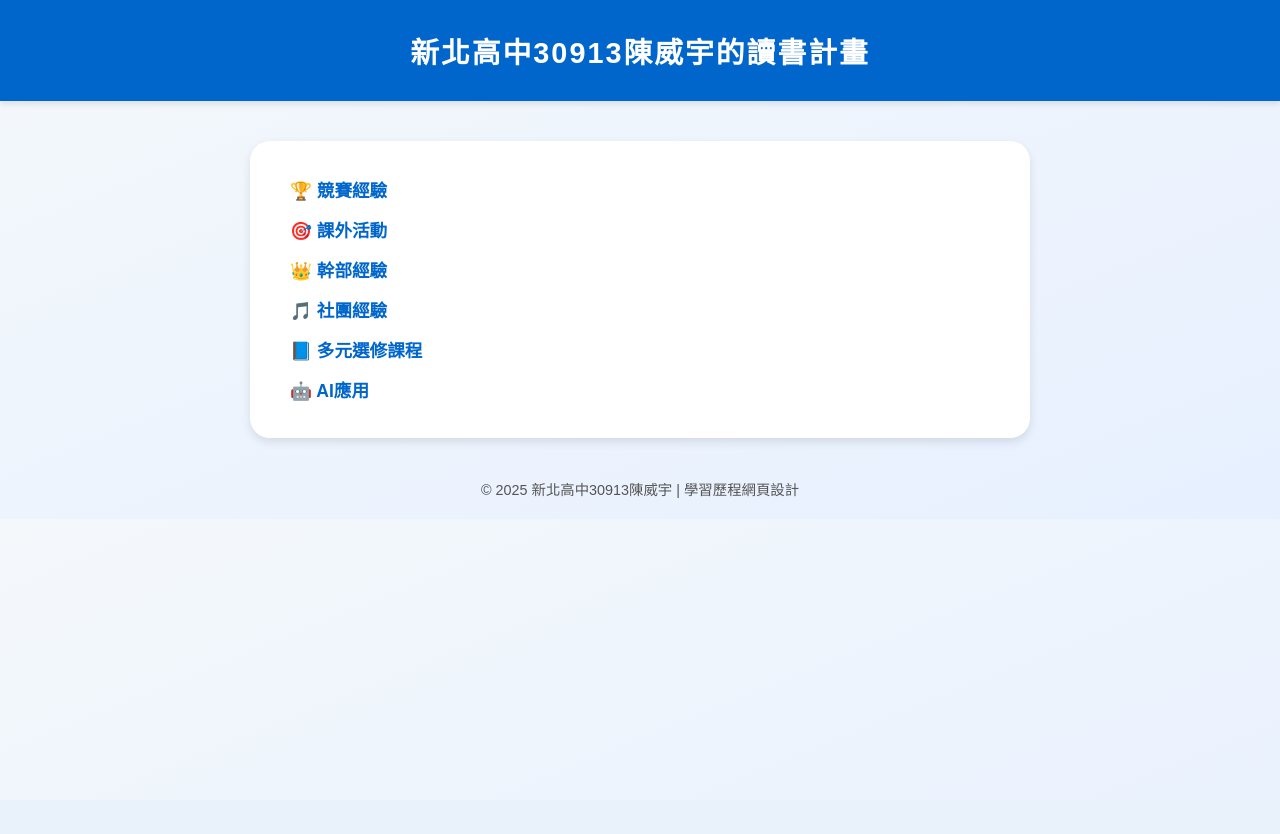
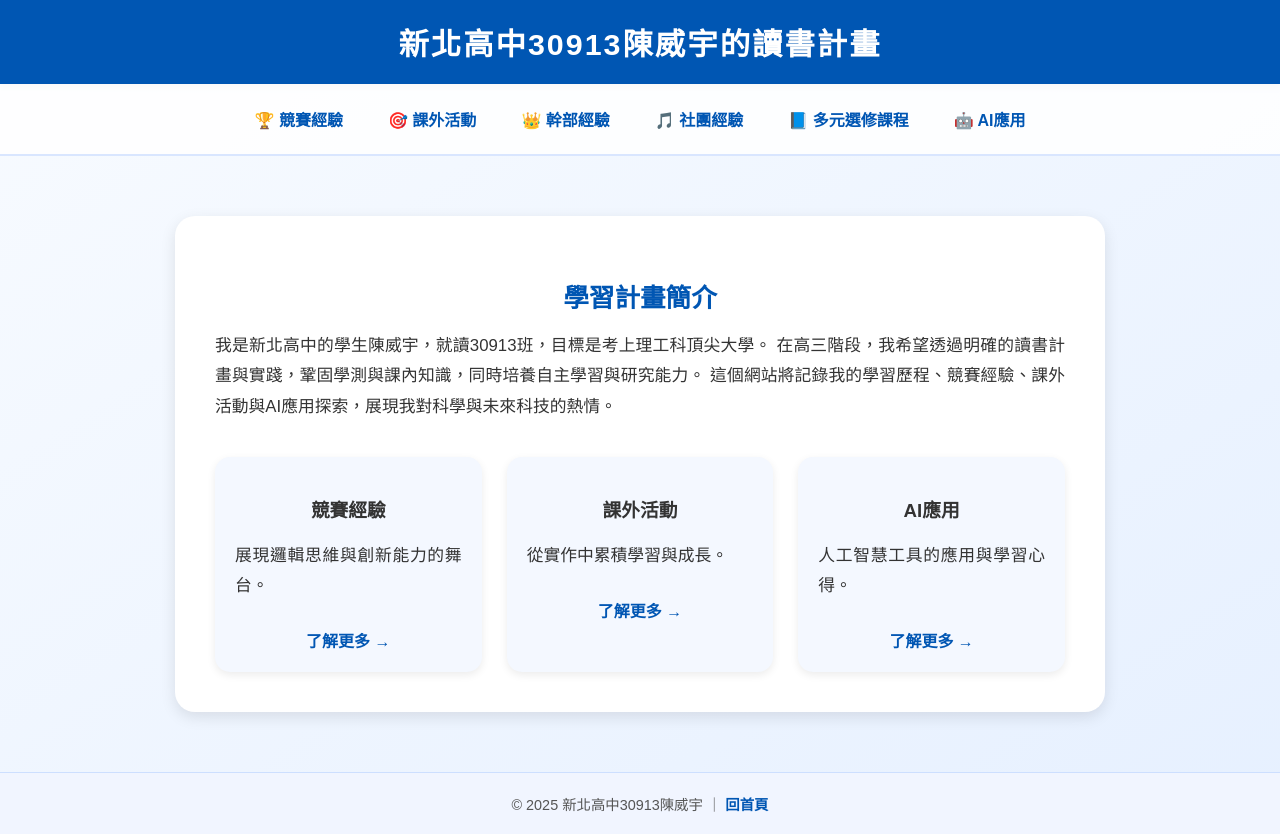
Before and after one commit to willsonchen8866/resume_NTSH, a Flask app: page / in a window 1280 px wide. Before the commit the page ends 498 px from the top, so only its background shows below. Run offline with Flask 3, Linux system fonts and the light colour scheme.

Commit message:
Update index.html

```diff
--- a/templates/index.html
+++ b/templates/index.html
@@ -6,85 +6,179 @@
     <meta name="description" content="新北高中30913陳威宇的讀書計畫與學習歷程">
     <title>新北高中30913陳威宇的讀書計畫</title>
     <style>
+        /* ---- 全域設定 ---- */
         body {
             font-family: "Noto Sans TC", "Microsoft JhengHei", sans-serif;
-            background: linear-gradient(to bottom right, #f4f8fb, #e7f0ff);
+            background: linear-gradient(to bottom right, #f8fbff, #e6f0ff);
             color: #333;
             margin: 0;
             padding: 0;
         }
 
+        /* ---- 頂部導覽列 ---- */
         header {
-            background-color: #0066cc;
+            background-color: #0056b3;
             color: white;
-            padding: 30px 0;
-            text-align: center;
-            box-shadow: 0 3px 6px rgba(0,0,0,0.1);
+            padding: 20px 0;
+            box-shadow: 0 3px 6px rgba(0,0,0,0.15);
         }
 
-        h1 {
+        header h1 {
             margin: 0;
-            font-size: 1.8rem;
+            text-align: center;
+            font-size: 1.9rem;
             letter-spacing: 2px;
         }
 
+        /* ---- 導覽選單 ---- */
         nav {
-            background-color: white;
-            max-width: 700px;
-            margin: 40px auto;
-            padding: 20px 40px;
-            border-radius: 20px;
-            box-shadow: 0 4px 10px rgba(0,0,0,0.1);
+            background: #ffffffdd;
+            display: flex;
+            justify-content: center;
+            flex-wrap: wrap;
+            gap: 15px;
+            padding: 15px;
+            border-bottom: 2px solid #d9e6ff;
         }
 
-        ul {
-            list-style: none;
-            padding: 0;
+        nav a {
+            color: #0056b3;
+            text-decoration: none;
+            font-weight: 600;
+            padding: 8px 15px;
+            border-radius: 10px;
+            transition: 0.2s;
         }
 
-        li {
-            margin: 15px 0;
-        }
-
-        a {
-            text-decoration: none;
-            color: #0066cc;
-            font-weight: 600;
-            font-size: 1.1rem;
-            transition: color 0.2s, transform 0.2s;
-        }
-
-        a:hover {
-            color: #003d80;
+        nav a:hover {
+            background-color: #0056b3;
+            color: white;
             transform: scale(1.05);
         }
 
+        /* ---- 主內容區 ---- */
+        main {
+            max-width: 850px;
+            margin: 60px auto;
+            background: white;
+            border-radius: 20px;
+            padding: 40px;
+            box-shadow: 0 5px 15px rgba(0,0,0,0.1);
+        }
+
+        main h2 {
+            text-align: center;
+            color: #0056b3;
+            font-size: 1.6rem;
+            margin-bottom: 15px;
+        }
+
+        main p {
+            text-align: justify;
+            line-height: 1.8;
+            font-size: 1.05rem;
+        }
+
+        /* ---- 卡片區 ---- */
+        .cards {
+            display: grid;
+            grid-template-columns: repeat(auto-fit, minmax(230px, 1fr));
+            gap: 25px;
+            margin-top: 35px;
+        }
+
+        .card {
+            background: #f4f8ff;
+            padding: 20px;
+            border-radius: 15px;
+            box-shadow: 0 3px 8px rgba(0,0,0,0.08);
+            text-align: center;
+            transition: transform 0.2s, box-shadow 0.2s;
+        }
+
+        .card:hover {
+            transform: translateY(-5px);
+            box-shadow: 0 6px 12px rgba(0,0,0,0.15);
+        }
+
+        .card a {
+            display: inline-block;
+            margin-top: 10px;
+            color: #0056b3;
+            font-weight: bold;
+            text-decoration: none;
+        }
+
+        .card a:hover {
+            color: #003f7f;
+        }
+
+        /* ---- 頁尾 ---- */
         footer {
             text-align: center;
+            padding: 20px 0;
             font-size: 0.9rem;
             color: #555;
-            margin: 40px 0 20px;
+            background-color: #f1f5ff;
+            border-top: 1px solid #cddfff;
+            margin-top: 50px;
+        }
+
+        footer a {
+            color: #0056b3;
+            text-decoration: none;
+            font-weight: 600;
+        }
+
+        footer a:hover {
+            text-decoration: underline;
         }
     </style>
 </head>
 <body>
+
     <header>
         <h1>新北高中30913陳威宇的讀書計畫</h1>
     </header>
 
     <nav>
-        <ul>
-            <li><a href="/competition">🏆 競賽經驗</a></li>
-            <li><a href="/activities">🎯 課外活動</a></li>
-            <li><a href="/leadership">👑 幹部經驗</a></li>
-            <li><a href="/club">🎵 社團經驗</a></li>
-            <li><a href="/electives">📘 多元選修課程</a></li>
-            <li><a href="/ai">🤖 AI應用</a></li>
-        </ul>
+        <a href="/competition">🏆 競賽經驗</a>
+        <a href="/activities">🎯 課外活動</a>
+        <a href="/leadership">👑 幹部經驗</a>
+        <a href="/club">🎵 社團經驗</a>
+        <a href="/electives">📘 多元選修課程</a>
+        <a href="/ai">🤖 AI應用</a>
     </nav>
 
+    <main>
+        <h2>學習計畫簡介</h2>
+        <p>
+            我是新北高中的學生陳威宇，就讀30913班，目標是考上理工科頂尖大學。
+            在高三階段，我希望透過明確的讀書計畫與實踐，鞏固學測與課內知識，同時培養自主學習與研究能力。
+            這個網站將記錄我的學習歷程、競賽經驗、課外活動與AI應用探索，展現我對科學與未來科技的熱情。
+        </p>
+
+        <div class="cards">
+            <div class="card">
+                <h3>競賽經驗</h3>
+                <p>展現邏輯思維與創新能力的舞台。</p>
+                <a href="/competition">了解更多 →</a>
+            </div>
+            <div class="card">
+                <h3>課外活動</h3>
+                <p>從實作中累積學習與成長。</p>
+                <a href="/activities">了解更多 →</a>
+            </div>
+            <div class="card">
+                <h3>AI應用</h3>
+                <p>人工智慧工具的應用與學習心得。</p>
+                <a href="/ai">了解更多 →</a>
+            </div>
+        </div>
+    </main>
+
     <footer>
-        © 2025 新北高中30913陳威宇 | 學習歷程網頁設計
+        © 2025 新北高中30913陳威宇 ｜ <a href="/">回首頁</a>
     </footer>
 </body>
 </html>
```
